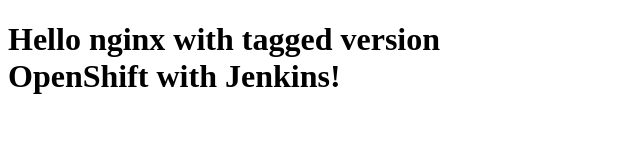
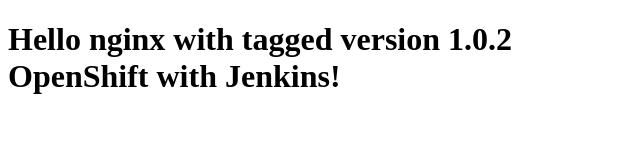
Before and after one commit to netriser/openshift-pipeline-jenkins2, a plain HTML site: page index.html in a window 1280 px wide. Shown: the whole page, without its empty margins (0-640 px from the left). Drawn offline with Linux system fonts and the light colour scheme.

Commit message:
Update index.html

```diff
--- a/index.html
+++ b/index.html
@@ -5,7 +5,7 @@
     <title>Welcome to OpenShift</title>
 </head>
 <body>
-    <h1>Hello nginx with tagged version
+    <h1>Hello nginx with tagged version 1.0.2
 	<br>OpenShift with Jenkins!
     </h1>
 </body>
```
